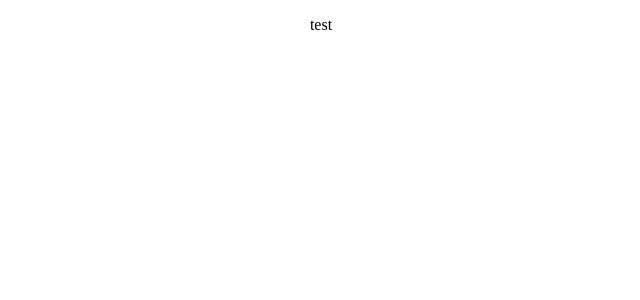
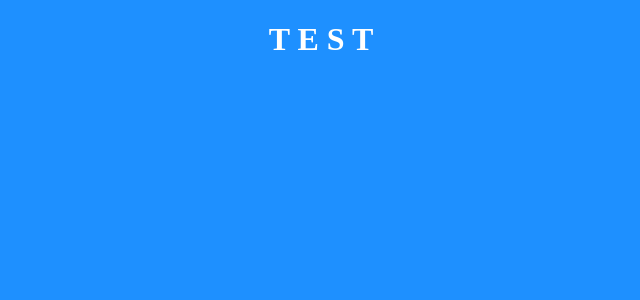
Before and after one commit to FilipLusnia/WaveMarket, a React (Create React App) app: page / in a window 1280 px wide. Shown: the top 300 px of the page, without its empty margins (319-959 px from the left). Built offline with nearby package versions, Linux system fonts and the light colour scheme.

Commit message:
further cleanup

```diff
--- a/src/components/App.js
+++ b/src/components/App.js
@@ -1,11 +1,12 @@
 import React from 'react';
-import '../scss/App.scss';
+import './App.scss';
+import '../scss/main.scss';
 
 function App() {
   const x = 5;
   return (
     <div className="App">
-      <p>test</p>
+      <h1 className="test_head">T E S T</h1>
     </div>
   );
 }
--- a/src/index.js
+++ b/src/index.js
@@ -13,4 +13,4 @@ ReactDOM.render(
 // If you want your app to work offline and load faster, you can change
 // unregister() to register() below. Note this comes with some pitfalls.
 // Learn more about service workers: https://bit.ly/CRA-PWA
-serviceWorker.unregister();
+serviceWorker.unregister()
--- /dev/null
+++ b/src/scss/main.scss
@@ -0,0 +1,11 @@
+@import "./reset";
+@import "./grid";
+@import "./fonts";
+
+body{
+    background-color: dodgerblue;
+}
+
+.test_head {
+    color: white;
+}
```
Also changed, not shown: src/components/App.scss (renamed from src/scss/App.scss), src/scss/_fonts.scss (added), src/scss/_grid.scss (added), src/scss/_reset.scss (added).
